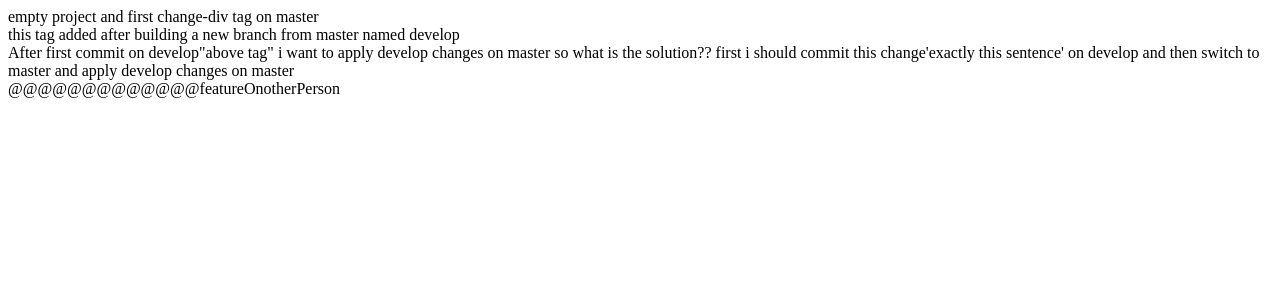
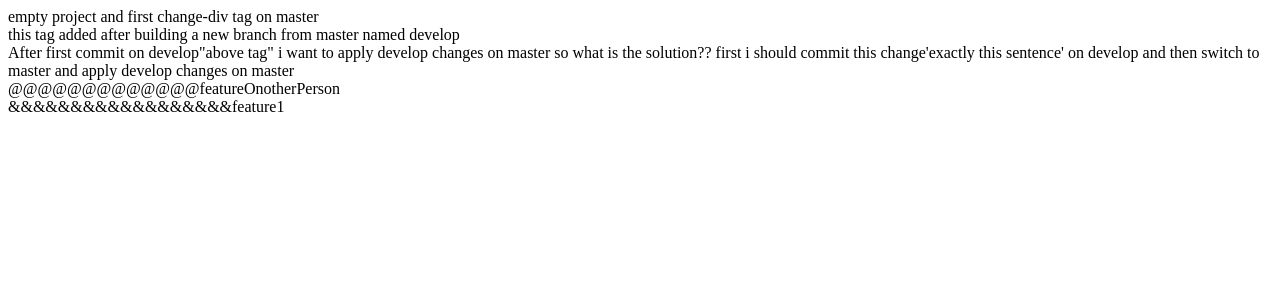
Before and after one commit to MelikaE1380/react-query-pro, a React (Vite) app: page / in a window 1280 px wide. Shown: the top 300 px of the page. Built offline with nearby package versions, Linux system fonts and the light colour scheme.

Commit message:
first commit on feature1

```diff
--- a/src/App.tsx
+++ b/src/App.tsx
@@ -15,6 +15,7 @@ function App() {
       </div>
 
       <div>@@@@@@@@@@@@@featureOnotherPerson</div>
+      <div>&&&&&&&&&&&&&&&&&&feature1</div>
     </div>
   );
 }
```
